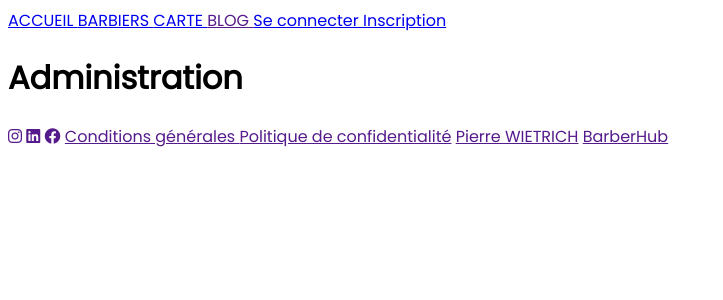
After one commit to PierreWTH/BarberHub, a Symfony app: template templates/security/controlPannel.html.twig in a window 1280 px wide. The commit adds this page. Shown: the top 300 px of the page, without its empty margins (0-723 px from the left). Run offline with Twig, Linux system fonts and the light colour scheme; the template is opened without the code that fills it, so the values that code supplies are empty; some libraries are stand-ins or nearby versions.

Commit message:
ajout control pannel + chgt mineurs

```diff
--- /dev/null
+++ b/public/css/style.css
@@ -0,0 +1,5 @@
+@import url('https://fonts.googleapis.com/css2?family=Poppins:wght@400&display=swap');
+
+* {
+    font-family: 'Poppins';
+}
--- a/src/Controller/BarbershopController.php
+++ b/src/Controller/BarbershopController.php
@@ -57,7 +57,7 @@ class BarbershopController extends AbstractController
             // On définit le dossier de destination
             $folder = 'barbershopPics';
             // On appelle le service d'ajout
-            $fichier = $pictureService->add($image, $folder, 300, 300);
+            $fichier = $pictureService->add($image, $folder, 700, 300);
 
             $img = new BarbershopPics();
             $img->setNom($fichier);
--- a/src/Controller/SecurityController.php
+++ b/src/Controller/SecurityController.php
@@ -29,4 +29,10 @@ class SecurityController extends AbstractController
     {
         throw new \LogicException('This method can be blank - it will be intercepted by the logout key on your firewall.');
     }
+
+    #[Route('/administration', name: 'control_pannel')]
+    public function myspace(): Response
+    {
+        return $this->render('security/controlPannel.html.twig', []);
+    }
 }
--- a/templates/base.html.twig
+++ b/templates/base.html.twig
@@ -4,6 +4,7 @@
         <meta charset="UTF-8">
         <meta name="viewport" content="width=device-width, initial-scale=1.0">
         <title>{% block title %}Welcome!{% endblock %}</title>
+        <link rel="stylesheet" href="{{ asset('css/style.css')}}">
         <link rel="stylesheet" href="https://cdnjs.cloudflare.com/ajax/libs/font-awesome/6.4.0/css/all.min.css">
         <link href="https://cdn.jsdelivr.net/npm/select2@4.1.0-rc.0/dist/css/select2.min.css" rel="stylesheet"/>
         <script src="{{ asset('js/jQuery.min.js')}}"></script>
--- a/templates/layout/_navbar.html.twig
+++ b/templates/layout/_navbar.html.twig
@@ -7,7 +7,7 @@
     {% if app.user %}
 
     {% if is_granted('ROLE_ADMIN') %}
-    <a href=""> Administration </a>
+    <a href="{{path ('control_pannel')}}"> Administration </a>
     {% endif %}
     <a href="{{path ('app_myspace')}}"> Mon espace </a>
     <a href="{{path ('app_logout')}}"> Se deconnecter </a>
--- /dev/null
+++ b/templates/security/controlPannel.html.twig
@@ -0,0 +1,9 @@
+{% extends 'base.html.twig' %}
+
+{% block title %} Administration {% endblock %}
+
+{% block body %}
+
+<h1> Administration </h1>
+
+{% endblock %}
```
Also changed, not shown: templates/security/controPannel.html.twig (deleted).
